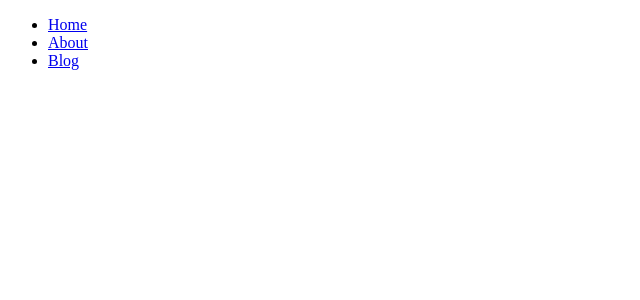
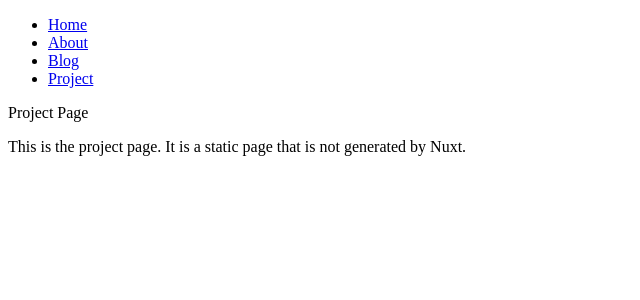
Before and after one commit to siihasann/nuxt-blog, a Nuxt app: page /project in a window 1280 px wide. Before the commit this address had no page. Shown: the top 300 px of the page, without its empty margins (0-640 px from the left). Built offline with nearby package versions, Linux system fonts and the light colour scheme.

Commit message:
creating: switching pages (navigation)

```diff
--- a/app.vue
+++ b/app.vue
@@ -5,6 +5,7 @@
         <li><NuxtLink to="/">Home</NuxtLink></li>
         <li><NuxtLink to="/about">About</NuxtLink></li>
         <li><NuxtLink to="/blog">Blog</NuxtLink></li>
+        <li><NuxtLink to="/project">Project</NuxtLink></li>
       </ul>
     </nav>
   </div>
--- /dev/null
+++ b/pages/project.vue
@@ -0,0 +1,6 @@
+<template>
+    Project Page
+    <p>
+        This is the project page. It is a static page that is not generated by Nuxt.
+    </p>
+</template>
```
